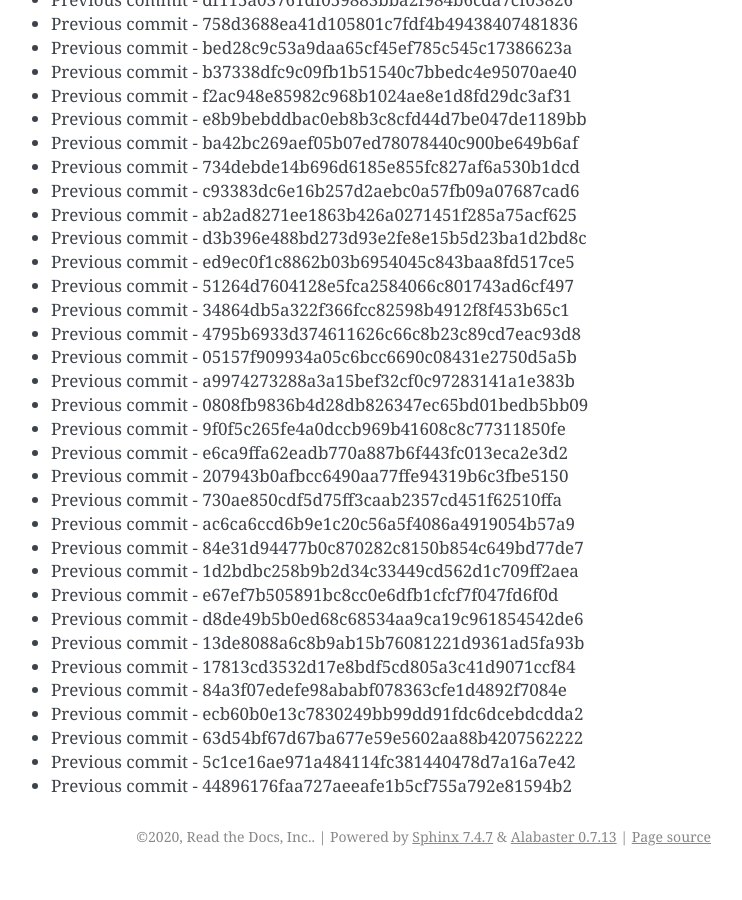
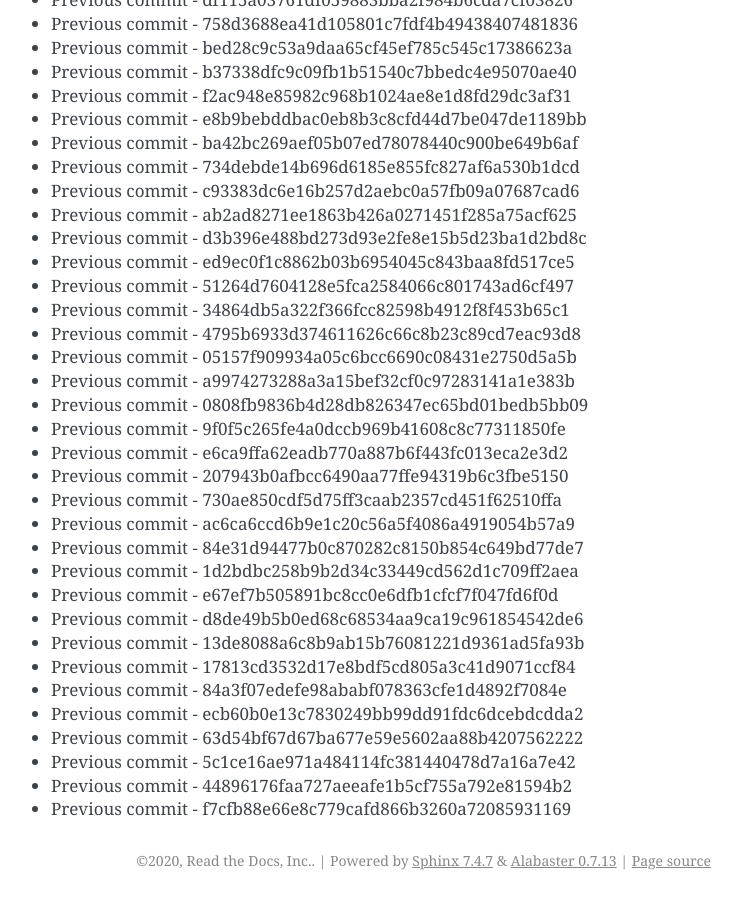
Before and after one commit to readthedocs/rtd-git-stresstest, a Sphinx documentation site: the page built from docs/updates.rst, in a window 1280 px wide and 900 px high, scrolled down 6533 px. Shown: the whole window, without its empty margins (399-1141 px from the left). Built offline with Sphinx 7.4.7, drawn with Linux system fonts in a browser that asks for light colours; before the commit the page ends 7409 px from its top, so only the background shows below that.

Commit message:
Generating commit from previous: f7cfb88e66e8c779cafd866b3260a72085931169

```diff
--- a/docs/updates.rst
+++ b/docs/updates.rst
@@ -306,3 +306,4 @@ It can be tested for any performance characteristics.
 * Previous commit - 63d54bf67d67ba677e59e5602aa88b4207562222
 * Previous commit - 5c1ce16ae971a484114fc381440478d7a16a7e42
 * Previous commit - 44896176faa727aeeafe1b5cf755a792e81594b2
+* Previous commit - f7cfb88e66e8c779cafd866b3260a72085931169
```
